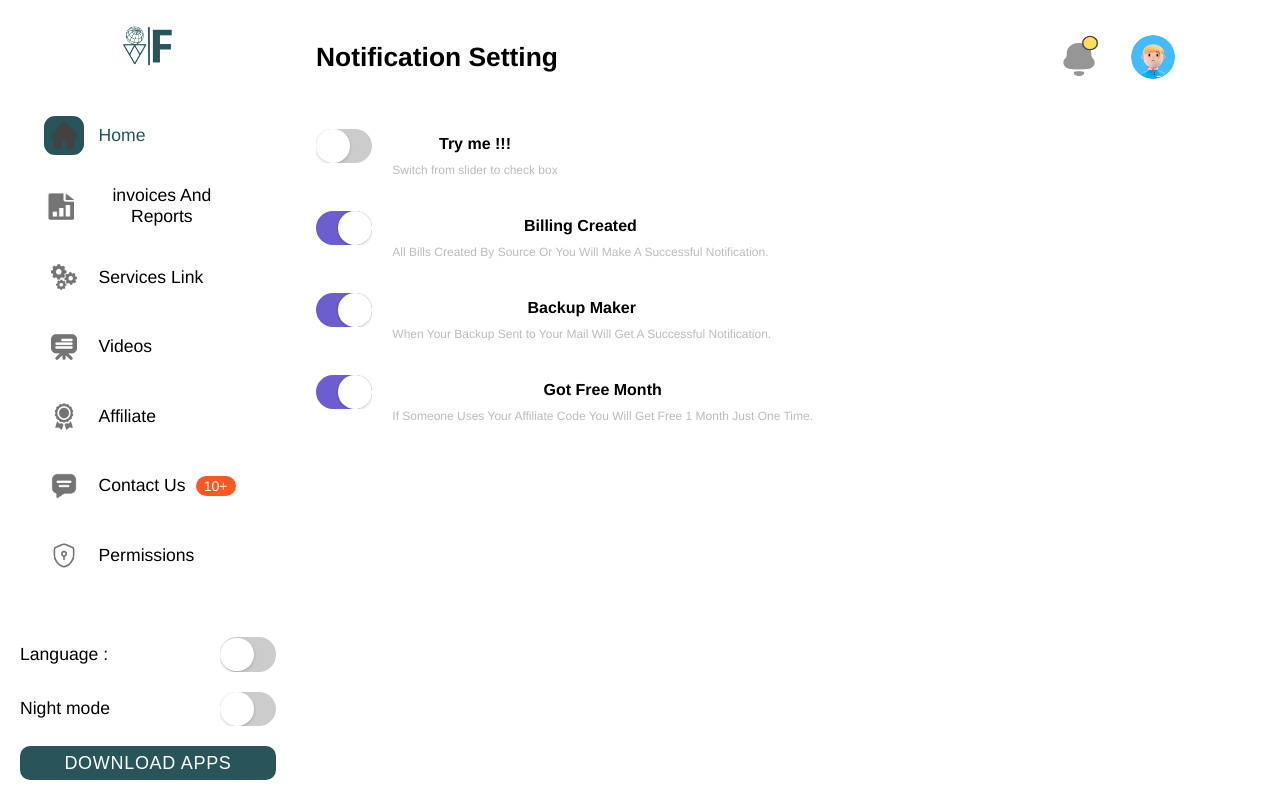
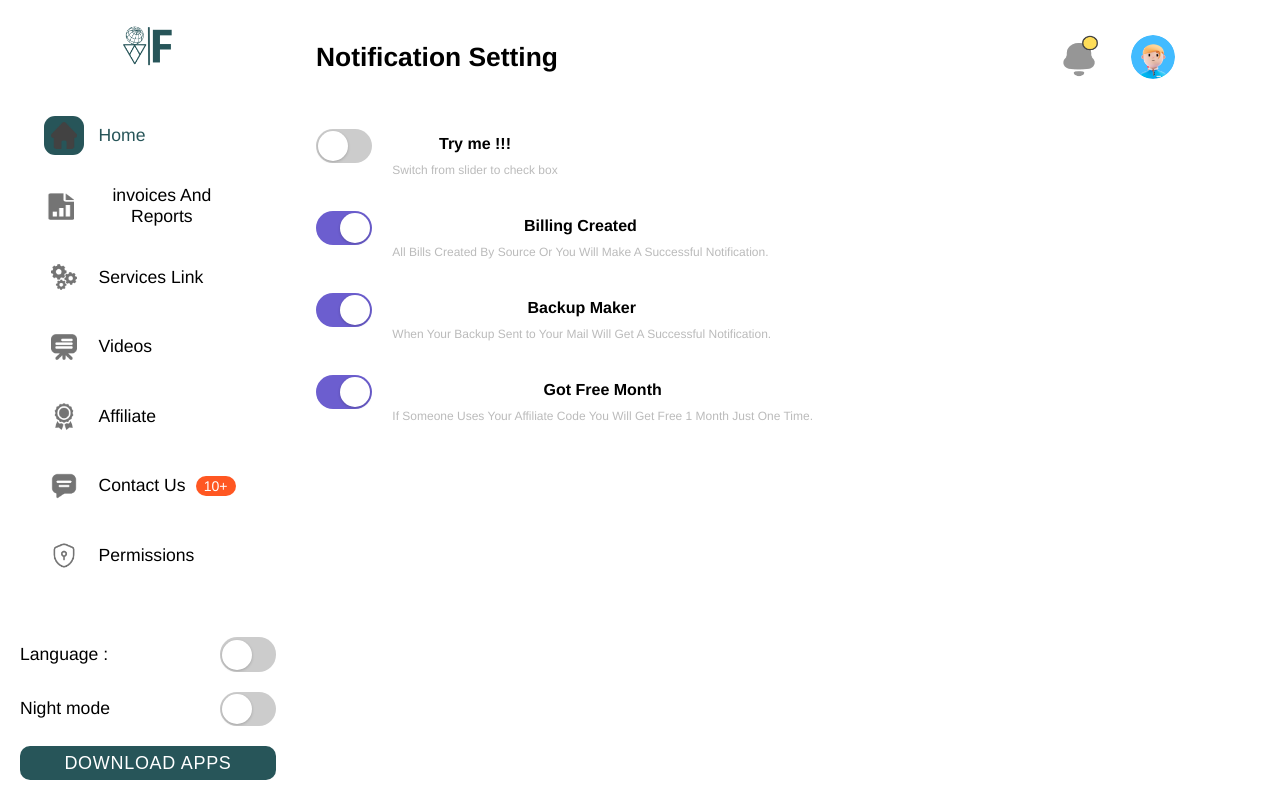
Before and after one commit to oxh-1/Fawaz_ALharbi_test, a Vue app: page /notification-settings in a window 1280 px wide. Built offline with nearby package versions, Linux system fonts and the light colour scheme; a web font is replaced by a local one.

Commit message:
Update NotificationSettings.css

```diff
--- a/src/assets/styles/NotificationSettings.css
+++ b/src/assets/styles/NotificationSettings.css
@@ -305,8 +305,8 @@
   /* responsive sizes (based on root font-size) */
   --switch-width: 3.2rem;  /* ~51px */
   --switch-height: 1.95rem; /* ~31px */
-  --knob-gap: 0.025rem;     /* small gap inside the track */
-  --knob-size: calc(var(--switch-height) - (0.025rem * 2));
+  --knob-gap: 0.125rem;     /* small gap inside the track */
+  --knob-size: calc(var(--switch-height) - (var(--knob-gap) * 2));
 
   position: relative;
   display: inline-block;
```
